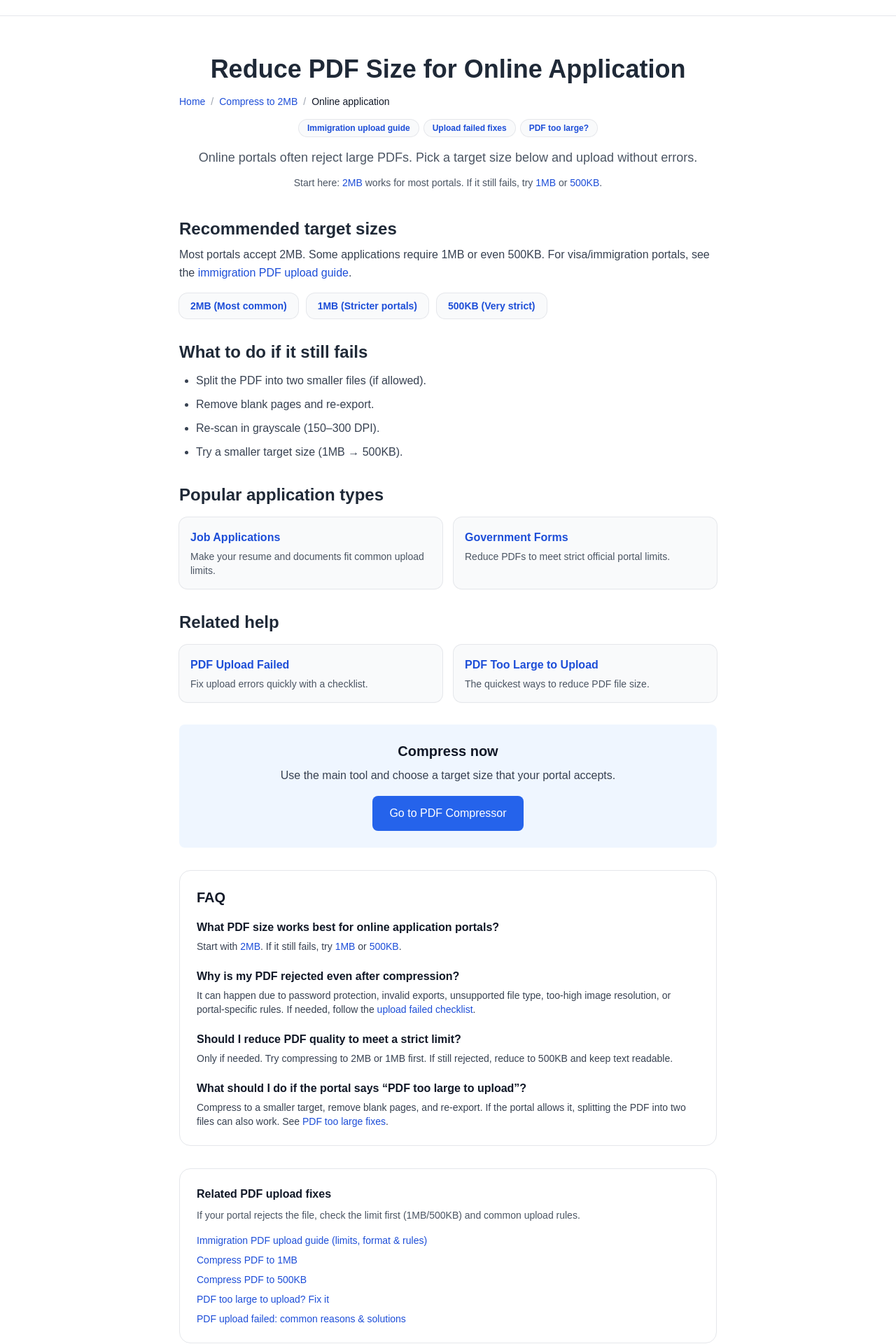
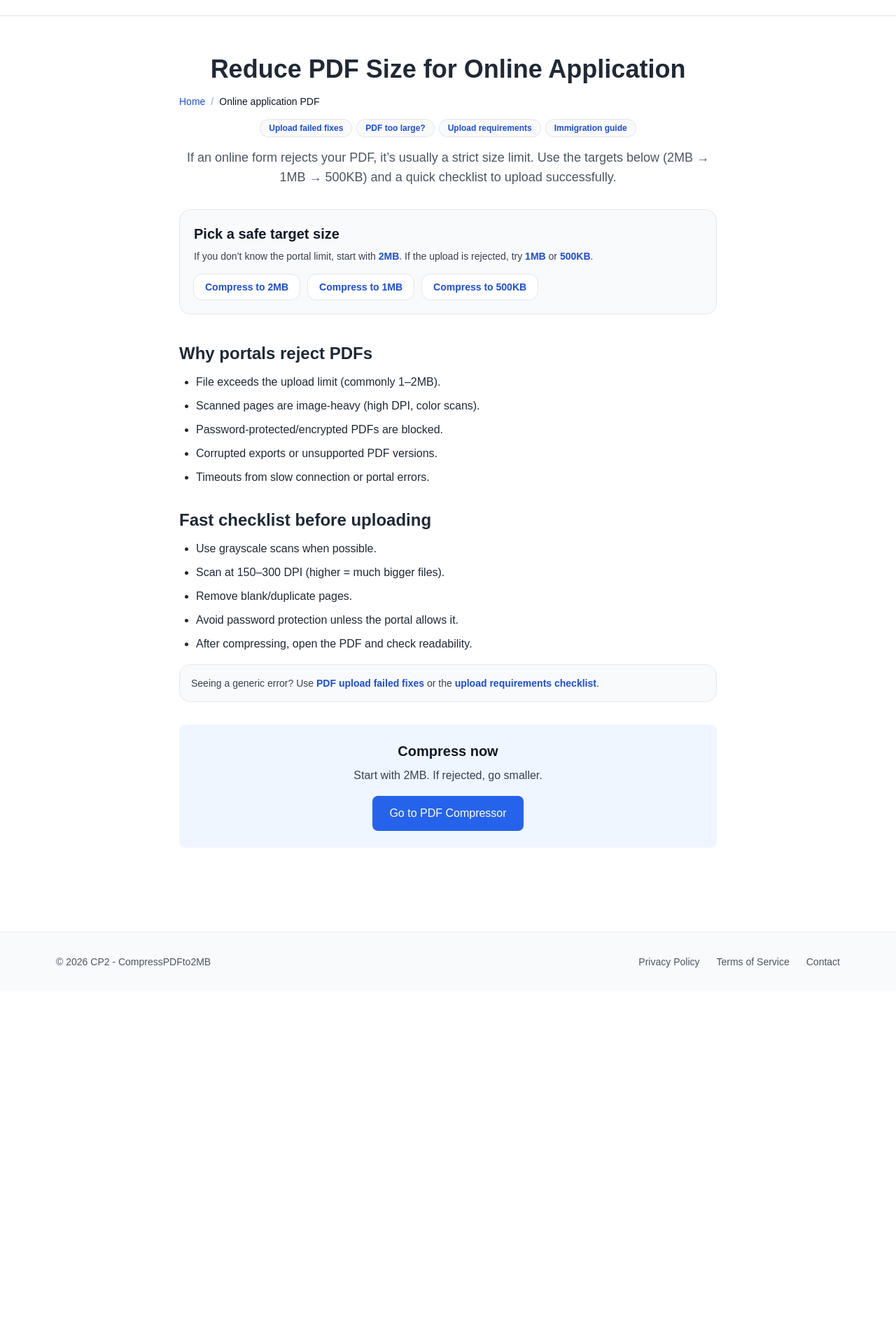
Before and after one commit to behicyildirim/compresspdfto2mb, a Next.js app: page /reduce-pdf-size-for-online-application in a window 1280 px wide. Shown: the part 42-1962 px from the top of the page at 70% size. After the commit the page ends 1458 px from the top, so only its background shows below. Built offline with nearby package versions, Linux system fonts and the light colour scheme.

Commit message:
Fix SEO metadata: reduce-pdf-size-for-online-application

```diff
--- a/app/reduce-pdf-size-for-online-application/page.tsx
+++ b/app/reduce-pdf-size-for-online-application/page.tsx
@@ -3,17 +3,16 @@ import Script from "next/script";
 import Breadcrumbs from "@/app/components/Breadcrumbs";
 import type { Metadata } from "next";
 
-
 export const metadata: Metadata = {
   title: "Reduce PDF Size for Online Application (Fast & Simple) | CP2",
   description:
-    "Reduce PDF size for online applications. Meet upload limits for forms, portals, universities, jobs, and visas with quick compression targets.",
+    "Reduce PDF size for online applications. Meet upload limits for forms, portals, universities, jobs, and visas with safe targets (2MB → 1MB → 500KB).",
   alternates: { canonical: "/reduce-pdf-size-for-online-application" },
 
   openGraph: {
     title: "Reduce PDF Size for Online Application (Fast & Simple) | CP2",
     description:
-      "Reduce PDF size for online applications. Meet upload limits for forms, portals, universities, jobs, and visas with quick compression targets.",
+      "Meet strict upload limits for forms, universities, jobs, and visas. Use safe targets: 2MB → 1MB → 500KB.",
     url: "/reduce-pdf-size-for-online-application",
     siteName: "CP2 - CompressPDFto2MB",
     images: [{ url: "/og.png", width: 1200, height: 630, alt: "CP2" }],
@@ -24,7 +23,7 @@ export const metadata: Metadata = {
     card: "summary_large_image",
     title: "Reduce PDF Size for Online Application (Fast & Simple) | CP2",
     description:
-      "Reduce PDF size for online applications. Meet upload limits for forms, portals, universities, jobs, and visas with quick compression targets.",
+      "Meet strict upload limits for forms, universities, jobs, and visas. Use safe targets: 2MB → 1MB → 500KB.",
     images: ["/og.png"],
   },
 };
@@ -36,21 +35,18 @@ export default function ReducePdfSizeForOnlineApplicationPage() {
         <h1 className="text-4xl font-bold text-center">
           Reduce PDF Size for Online Application
         </h1>
+
         <Breadcrumbs
           items={[
             { href: "/", label: "Home" },
-    { href: "/compress-pdf-to-2mb", label: "Compress to 2MB" },
-    { href: "/reduce-pdf-size-for-online-application", label: "Online application" },
+            {
+              href: "/reduce-pdf-size-for-online-application",
+              label: "Online application PDF",
+            },
           ]}
         />
 
         <div className="mt-4 flex flex-wrap justify-center gap-2">
-  <Link
-    href="/immigration-pdf-upload-guide"
-    className="rounded-full bg-gray-50 px-3 py-1 text-xs font-semibold text-blue-700 ring-1 ring-gray-200 hover:bg-blue-50 transition"
-  >
-    Immigration upload guide
-  </Link>
           <Link
             href="/pdf-upload-failed"
             className="rounded-full bg-gray-50 px-3 py-1 text-xs font-semibold text-blue-700 ring-1 ring-gray-200 hover:bg-blue-50 transition"
@@ -63,131 +59,102 @@ export default function ReducePdfSizeForOnlineApplicationPage() {
           >
             PDF too large?
           </Link>
+          <Link
+            href="/pdf-upload-requirements"
+            className="rounded-full bg-gray-50 px-3 py-1 text-xs font-semibold text-blue-700 ring-1 ring-gray-200 hover:bg-blue-50 transition"
+          >
+            Upload requirements
+          </Link>
+          <Link
+            href="/immigration-pdf-upload-guide"
+            className="rounded-full bg-gray-50 px-3 py-1 text-xs font-semibold text-blue-700 ring-1 ring-gray-200 hover:bg-blue-50 transition"
+          >
+            Immigration guide
+          </Link>
         </div>
+
         <p className="mt-4 text-lg text-gray-600 text-center">
-          Online portals often reject large PDFs. Pick a target size below and
-          upload without errors.
+          If an online form rejects your PDF, it’s usually a strict size limit.
+          Use the targets below (2MB → 1MB → 500KB) and a quick checklist to
+          upload successfully.
         </p>
-        <p className="mt-3 text-sm text-gray-600 text-center">
-  Start here:{" "}
-  <Link href="/compress-pdf-to-2mb" className="font-medium text-blue-700 hover:underline">
+
+        <section className="mt-8 rounded-2xl border border-gray-200 bg-gray-50 p-5">
+          <h2 className="text-xl font-semibold text-gray-900">Pick a safe target size</h2>
+          <p className="mt-2 text-sm text-gray-700">
+            If you don’t know the portal limit, start with{" "}
+            <Link href="/compress-pdf-to-2mb" className="font-semibold text-blue-700 hover:underline">
               2MB
-  </Link>{" "}
-  works for most portals. If it still fails, try{" "}
-  <Link href="/compress-pdf-to-1mb" className="font-medium text-blue-700 hover:underline">
+            </Link>
+            . If the upload is rejected, try{" "}
+            <Link href="/compress-pdf-to-1mb" className="font-semibold text-blue-700 hover:underline">
               1MB
             </Link>{" "}
             or{" "}
-  <Link href="/compress-pdf-to-500kb" className="font-medium text-blue-700 hover:underline">
+            <Link href="/compress-pdf-to-500kb" className="font-semibold text-blue-700 hover:underline">
               500KB
             </Link>
             .
           </p>
 
-        <div className="mt-10 space-y-8 leading-relaxed">
-          <section>
-            <h2 className="text-2xl font-semibold">Recommended target sizes</h2>
-            <p className="mt-2 text-gray-700">
-              Most portals accept 2MB. Some applications require 1MB or even
-              500KB.
-              {" "}
-For visa/immigration portals, see the{" "}
-<Link href="/immigration-pdf-upload-guide" className="font-medium text-blue-700 hover:underline">
-  immigration PDF upload guide
+          <div className="mt-4 flex flex-wrap gap-3">
+            {[
+              { href: "/compress-pdf-to-2mb", label: "Compress to 2MB" },
+              { href: "/compress-pdf-to-1mb", label: "Compress to 1MB" },
+              { href: "/compress-pdf-to-500kb", label: "Compress to 500KB" },
+            ].map((i) => (
+              <Link
+                key={i.href}
+                href={i.href}
+                className="rounded-xl bg-white px-4 py-2 text-sm font-semibold text-blue-700 ring-1 ring-gray-200 hover:bg-blue-50 transition"
+              >
+                {i.label}
               </Link>
-.
-            </p>
-
-            <div className="mt-4 flex flex-wrap gap-3">
-              <Link
-                href="/compress-pdf-to-2mb"
-                className="rounded-xl bg-gray-50 px-4 py-2 text-sm font-semibold text-blue-700 ring-1 ring-gray-200 hover:bg-blue-50 transition"
-              >
-                2MB (Most common)
-              </Link>
-
-              <Link
-                href="/compress-pdf-to-1mb"
-                className="rounded-xl bg-gray-50 px-4 py-2 text-sm font-semibold text-blue-700 ring-1 ring-gray-200 hover:bg-blue-50 transition"
-              >
-                1MB (Stricter portals)
-              </Link>
-
-              <Link
-                href="/compress-pdf-to-500kb"
-                className="rounded-xl bg-gray-50 px-4 py-2 text-sm font-semibold text-blue-700 ring-1 ring-gray-200 hover:bg-blue-50 transition"
-              >
-                500KB (Very strict)
-              </Link>
+            ))}
           </div>
         </section>
 
+        <div className="mt-10 space-y-8 leading-relaxed">
           <section>
-            <h2 className="text-2xl font-semibold">What to do if it still fails</h2>
-            <ul className="mt-3 list-disc pl-6 space-y-2 text-gray-700">
-              <li>Split the PDF into two smaller files (if allowed).</li>
-              <li>Remove blank pages and re-export.</li>
-              <li>Re-scan in grayscale (150–300 DPI).</li>
-              <li>Try a smaller target size (1MB → 500KB).</li>
+            <h2 className="text-2xl font-semibold">Why portals reject PDFs</h2>
+            <ul className="mt-3 list-disc pl-6 space-y-2">
+              <li>File exceeds the upload limit (commonly 1–2MB).</li>
+              <li>Scanned pages are image-heavy (high DPI, color scans).</li>
+              <li>Password-protected/encrypted PDFs are blocked.</li>
+              <li>Corrupted exports or unsupported PDF versions.</li>
+              <li>Timeouts from slow connection or portal errors.</li>
             </ul>
           </section>
 
           <section>
-            <h2 className="text-2xl font-semibold">Popular application types</h2>
-            <div className="mt-4 grid grid-cols-1 sm:grid-cols-2 gap-4">
-              <Link
-                href="/compress-pdf-for-job-application"
-                className="rounded-xl bg-gray-50 px-4 py-4 shadow-sm ring-1 ring-gray-200 hover:bg-blue-50 transition"
-              >
-                <h3 className="font-semibold text-blue-700">Job Applications</h3>
-                <p className="text-sm text-gray-600 mt-1">
-                  Make your resume and documents fit common upload limits.
+            <h2 className="text-2xl font-semibold">Fast checklist before uploading</h2>
+            <ul className="mt-3 list-disc pl-6 space-y-2">
+              <li>Use grayscale scans when possible.</li>
+              <li>Scan at 150–300 DPI (higher = much bigger files).</li>
+              <li>Remove blank/duplicate pages.</li>
+              <li>Avoid password protection unless the portal allows it.</li>
+              <li>After compressing, open the PDF and check readability.</li>
+            </ul>
+
+            <div className="mt-4 rounded-2xl border border-gray-200 bg-gray-50 p-4">
+              <p className="text-sm text-gray-700">
+                Seeing a generic error? Use{" "}
+                <Link href="/pdf-upload-failed" className="font-semibold text-blue-700 hover:underline">
+                  PDF upload failed fixes
+                </Link>{" "}
+                or the{" "}
+                <Link href="/pdf-upload-requirements" className="font-semibold text-blue-700 hover:underline">
+                  upload requirements checklist
+                </Link>
+                .
               </p>
-              </Link>
-
-              <Link
-                href="/compress-pdf-for-government-forms"
-                className="rounded-xl bg-gray-50 px-4 py-4 shadow-sm ring-1 ring-gray-200 hover:bg-blue-50 transition"
-              >
-                <h3 className="font-semibold text-blue-700">Government Forms</h3>
-                <p className="text-sm text-gray-600 mt-1">
-                  Reduce PDFs to meet strict official portal limits.
-                </p>
-              </Link>
-            </div>
-          </section>
-
-          <section>
-            <h2 className="text-2xl font-semibold">Related help</h2>
-            <div className="mt-4 grid grid-cols-1 sm:grid-cols-2 gap-4">
-              <Link
-                href="/pdf-upload-failed"
-                className="rounded-xl bg-gray-50 px-4 py-4 shadow-sm ring-1 ring-gray-200 hover:bg-blue-50 transition"
-              >
-                <h3 className="font-semibold text-blue-700">PDF Upload Failed</h3>
-                <p className="text-sm text-gray-600 mt-1">
-                  Fix upload errors quickly with a checklist.
-                </p>
-              </Link>
-
-              <Link
-                href="/pdf-too-large-to-upload"
-                className="rounded-xl bg-gray-50 px-4 py-4 shadow-sm ring-1 ring-gray-200 hover:bg-blue-50 transition"
-              >
-                <h3 className="font-semibold text-blue-700">
-                  PDF Too Large to Upload
-                </h3>
-                <p className="text-sm text-gray-600 mt-1">
-                  The quickest ways to reduce PDF file size.
-                </p>
-              </Link>
             </div>
           </section>
 
           <section className="bg-blue-50 p-6 rounded-lg text-center">
             <h2 className="text-xl font-semibold text-gray-900">Compress now</h2>
             <p className="mt-2 text-gray-700">
-              Use the main tool and choose a target size that your portal accepts.
+              Start with 2MB. If rejected, go smaller.
             </p>
             <Link
               href="/"
@@ -196,8 +163,8 @@ For visa/immigration portals, see the{" "}
               Go to PDF Compressor
             </Link>
           </section>
+        </div>
 
-          {/* ✅ FIXED: high-contrast related links block */}
         <Script
           id="faq-online-application-jsonld"
           type="application/ld+json"
@@ -208,163 +175,26 @@ For visa/immigration portals, see the{" "}
               mainEntity: [
                 {
                   "@type": "Question",
-          name: "What PDF size works best for online application portals?",
+                  name: "What PDF size should I use for an online application?",
                   acceptedAnswer: {
                     "@type": "Answer",
                     text:
-              "2MB works for most portals. If the upload fails, try 1MB. For very strict limits, compress to 500KB.",
+                      "If the portal doesn’t say, start with 2MB. If it still fails, try 1MB. For very strict portals, use 500KB.",
                   },
                 },
                 {
                   "@type": "Question",
-          name: "Why is my PDF rejected even after compression?",
+                  name: "Why do scanned PDFs fail uploads more often?",
                   acceptedAnswer: {
                     "@type": "Answer",
                     text:
-              "Common reasons include password protection, invalid PDF exports, unsupported file type, excessive image resolution, or portal-specific requirements. Re-exporting and choosing a smaller target size usually helps.",
-          },
-        },
-        {
-          "@type": "Question",
-          name: "Should I reduce the PDF quality to meet a strict limit?",
-          acceptedAnswer: {
-            "@type": "Answer",
-            text:
-              "Only if needed. First compress to 2MB or 1MB. If still rejected, reduce to 500KB and keep text readable. Avoid making scans too blurry.",
-          },
-        },
-        {
-          "@type": "Question",
-          name: "What should I do if the portal says PDF too large to upload?",
-          acceptedAnswer: {
-            "@type": "Answer",
-            text:
-              "Compress to a smaller target (1MB or 500KB), remove blank pages, and re-export. If allowed, splitting into multiple PDFs can also work.",
+                      "Scanned PDFs are image-heavy, especially in color or high DPI. Re-scan in grayscale at 150–300 DPI, remove blank pages, then compress.",
                   },
                 },
               ],
             }),
           }}
         />
-
-<section className="mt-10 rounded-2xl border border-gray-200 bg-white p-6">
-  <h2 className="text-xl font-semibold text-gray-900">FAQ</h2>
-
-  <div className="mt-4 space-y-5">
-    <div>
-      <h3 className="font-semibold text-gray-900">
-        What PDF size works best for online application portals?
-      </h3>
-      <p className="mt-1 text-sm text-gray-700">
-        Start with{" "}
-        <Link href="/compress-pdf-to-2mb" className="font-medium text-blue-700 hover:underline">
-          2MB
-        </Link>
-        . If it still fails, try{" "}
-        <Link href="/compress-pdf-to-1mb" className="font-medium text-blue-700 hover:underline">
-          1MB
-        </Link>{" "}
-        or{" "}
-        <Link href="/compress-pdf-to-500kb" className="font-medium text-blue-700 hover:underline">
-          500KB
-        </Link>
-        .
-      </p>
-    </div>
-
-    <div>
-      <h3 className="font-semibold text-gray-900">
-        Why is my PDF rejected even after compression?
-      </h3>
-      <p className="mt-1 text-sm text-gray-700">
-        It can happen due to password protection, invalid exports, unsupported
-        file type, too-high image resolution, or portal-specific rules. If
-        needed, follow the{" "}
-        <Link href="/pdf-upload-failed" className="font-medium text-blue-700 hover:underline">
-          upload failed checklist
-        </Link>
-        .
-      </p>
-    </div>
-
-    <div>
-      <h3 className="font-semibold text-gray-900">
-        Should I reduce PDF quality to meet a strict limit?
-      </h3>
-      <p className="mt-1 text-sm text-gray-700">
-        Only if needed. Try compressing to 2MB or 1MB first. If still rejected,
-        reduce to 500KB and keep text readable.
-      </p>
-    </div>
-
-    <div>
-      <h3 className="font-semibold text-gray-900">
-        What should I do if the portal says “PDF too large to upload”?
-      </h3>
-      <p className="mt-1 text-sm text-gray-700">
-        Compress to a smaller target, remove blank pages, and re-export. If the
-        portal allows it, splitting the PDF into two files can also work. See{" "}
-        <Link href="/pdf-too-large-to-upload" className="font-medium text-blue-700 hover:underline">
-          PDF too large fixes
-        </Link>
-        .
-      </p>
-    </div>
-  </div>
-</section>
-          <section className="mt-10 rounded-2xl border border-gray-200 bg-white p-6">
-            <h2 className="text-base font-semibold text-gray-900">
-              Related PDF upload fixes
-            </h2>
-            <p className="mt-2 text-sm text-gray-600">
-              If your portal rejects the file, check the limit first (1MB/500KB)
-              and common upload rules.
-            </p>
-
-            <ul className="mt-4 space-y-2 text-sm">
-              <li>
-                <Link
-                  href="/immigration-pdf-upload-guide"
-                  className="font-medium text-blue-700 hover:underline"
-                >
-                  Immigration PDF upload guide (limits, format & rules)
-                </Link>
-              </li>
-              <li>
-                <Link
-                  href="/compress-pdf-to-1mb"
-                  className="font-medium text-blue-700 hover:underline"
-                >
-                  Compress PDF to 1MB
-                </Link>
-              </li>
-              <li>
-                <Link
-                  href="/compress-pdf-to-500kb"
-                  className="font-medium text-blue-700 hover:underline"
-                >
-                  Compress PDF to 500KB
-                </Link>
-              </li>
-              <li>
-                <Link
-                  href="/pdf-too-large-to-upload"
-                  className="font-medium text-blue-700 hover:underline"
-                >
-                  PDF too large to upload? Fix it
-                </Link>
-              </li>
-              <li>
-                <Link
-                  href="/pdf-upload-failed"
-                  className="font-medium text-blue-700 hover:underline"
-                >
-                  PDF upload failed: common reasons & solutions
-                </Link>
-              </li>
-            </ul>
-          </section>
-        </div>
       </div>
     </main>
   );
```
Lines whose indentation alone changed are shown as unchanged.
